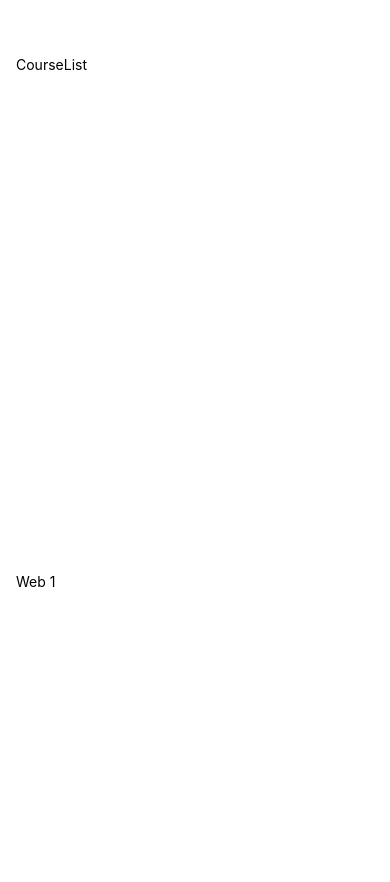
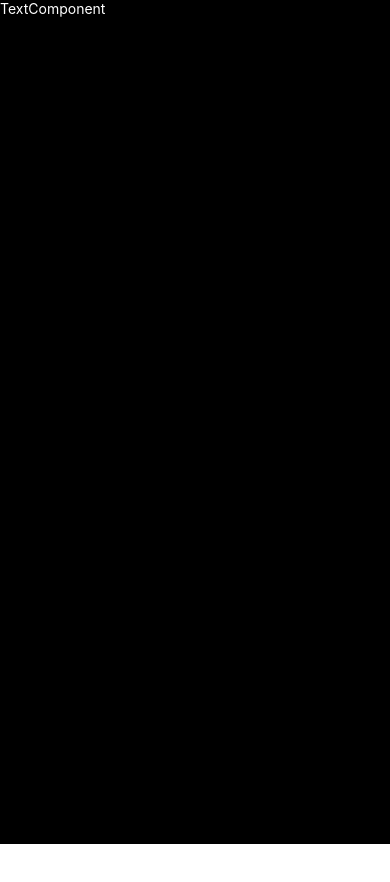
Before and after one commit to DavidBr89/mobile-les2-app, a React Native app: screen / in a window 390 px wide. Shown: the top 882 px of the page. After the commit the page ends 844 px from the top, so only its background shows below. Built offline with nearby package versions, Linux system fonts and the light colour scheme.

Commit message:
End of les 2

```diff
--- a/App.tsx
+++ b/App.tsx
@@ -10,14 +10,18 @@ import {
 
 import icon from "./assets/icon.png";
 import CourseList from "./src/components/CourseList";
+import TextComponent from "./src/components/TextComponent";
+
+// Provider (SafeAreaProvider) -> Context kan gebruiken in mijn app
+import { SafeAreaProvider } from "react-native-safe-area-context";
 
 export default function App() {
-  return <CourseList />;
+  // return <CourseList />;
 
   // return (
-  //   <ScrollView style={styles.container}>
-  //     <Text>Open up App.tsx to start working on your app!</Text>
-  //     <View style={{ backgroundColor: "red", padding: 16 }}>
+  //   <View style={styles.container}>
+  //     {/* RODE VIEW */}
+  //     <View style={{ flex: 1, backgroundColor: "red", padding: 16 }}>
   //       <Text style={{ fontSize: 28 }}>Mobile</Text>
   //       <Image
   //         source={{
@@ -33,50 +37,65 @@ export default function App() {
   //       <Image source={icon} style={{ width: 150, height: 50 }} />
   //     </View>
 
-  //     <TextInput
-  //       style={{
-  //         borderWidth: 2,
-  //         borderColor: "grey",
-  //         padding: 8,
-  //         margin: 8,
-  //         marginBottom: 800,
-  //       }}
-  //       placeholder="Email"
-  //       // defaultValue="david.breckx@hogent.be"
-  //       keyboardType="email-address"
-  //       autoComplete="email"
-  //       autoCorrect={false}
-  //       autoCapitalize="none"
-  //     />
+  //     {/* GROENE VIEW */}
+  //     <View style={{ flex: 4, backgroundColor: "green" }}>
+  //       <TextInput
+  //         style={{
+  //           borderWidth: 2,
+  //           borderColor: "grey",
+  //           padding: 8,
+  //           margin: 8,
+  //         }}
+  //         placeholder="Email"
+  //         // defaultValue="david.breckx@hogent.be"
+  //         keyboardType="email-address"
+  //         autoComplete="email"
+  //         autoCorrect={false}
+  //         autoCapitalize="none"
+  //       />
 
-  //     <TextInput
-  //       style={{
-  //         borderWidth: 2,
-  //         borderColor: "grey",
-  //         padding: 8,
-  //         margin: 8,
-  //       }}
-  //       placeholder="Wachtwoord"
-  //       // defaultValue="david.breckx@hogent.be"
-  //       autoComplete="current-password"
-  //       autoCorrect={false}
-  //       autoCapitalize="none"
-  //       secureTextEntry
-  //       // onChange={(event) => {
-  //       //   console.log(event.nativeEvent.text);
-  //       // }}
-  //       onChangeText={(text) => console.log(text)}
-  //     />
+  //       <TextInput
+  //         style={{
+  //           borderWidth: 2,
+  //           borderColor: "grey",
+  //           padding: 8,
+  //           margin: 8,
+  //           alignSelf: "stretch",
+  //         }}
+  //         placeholder="Wachtwoord"
+  //         // defaultValue="david.breckx@hogent.be"
+  //         autoComplete="current-password"
+  //         autoCorrect={false}
+  //         autoCapitalize="none"
+  //         secureTextEntry
+  //         // onChange={(event) => {
+  //         //   console.log(event.nativeEvent.text);
+  //         // }}
+  //         onChangeText={(text) => console.log(text)}
+  //       />
+  //     </View>
+
+  //     <View style={{ flex: 3, backgroundColor: "blue" }}>
+  //       <Text>Blauwe view</Text>
+  //     </View>
 
   //     <StatusBar style="auto" />
-  //   </ScrollView>
+  //   </View>
   // );
+
+  return (
+    <SafeAreaProvider>
+      {/* Context kan maar pas gebruikt worden als child van de Provider */}
+      <TextComponent />
+    </SafeAreaProvider>
+  );
 }
 
 const styles = StyleSheet.create({
   container: {
     flex: 1,
-    backgroundColor: "#fff",
+    // flexDirection: "row",
+    backgroundColor: "yellow",
     // alignItems: "center",
     // justifyContent: "center",
   },
--- a/package.json
+++ b/package.json
@@ -12,7 +12,8 @@
     "expo": "~51.0.28",
     "expo-status-bar": "~1.12.1",
     "react": "18.2.0",
-    "react-native": "0.74.5"
+    "react-native": "0.74.5",
+    "react-native-safe-area-context": "4.10.5"
   },
   "devDependencies": {
     "@babel/core": "^7.20.0",
--- a/src/components/CourseList.tsx
+++ b/src/components/CourseList.tsx
@@ -1,4 +1,15 @@
-import { FlatList, ScrollView, StyleSheet, Text, View } from "react-native";
+import {
+  Button,
+  FlatList,
+  GestureResponderEvent,
+  GestureResponderHandlers,
+  Pressable,
+  ScrollView,
+  StyleSheet,
+  Text,
+  TouchableOpacity,
+  View,
+} from "react-native";
 import React from "react";
 
 const courses = [
@@ -9,9 +20,45 @@ const courses = [
 ];
 
 const CourseList = () => {
+  // Als referentie event handler -> event typen met TypeScript
+  const handlePress = (event: GestureResponderEvent) => {
+    console.log("Er is geklikt op de knop!: ", event.target);
+  };
+
   return (
     <View style={styles.container}>
       <Text>CourseList</Text>
+
+      <Button title="Klik mij (Button)" onPress={handlePress}></Button>
+
+      <TouchableOpacity
+        style={{
+          backgroundColor: "blue",
+          paddingHorizontal: 16,
+          height: 40,
+        }}
+        onPress={(event) => {
+          console.log("Geklikt op de Touchable Opacity: ");
+        }}
+        onLongPress={() => {
+          console.log("Lang geklikt op de Touchable Opacity");
+        }}>
+        <Text style={{ textAlign: "center", color: "white" }}>
+          Klik mij (Touchable Opacity)
+        </Text>
+      </TouchableOpacity>
+
+      <Pressable
+        style={{
+          marginTop: 16,
+          backgroundColor: "blue",
+          paddingHorizontal: 16,
+        }}
+        onPress={() => {
+          console.log("Geklikt op de Pressable!");
+        }}>
+        <Text>Klik mij (Pressable)</Text>
+      </Pressable>
 
       {/* Opgelet met map -> performantie redenen */}
       {/* {courses.map((c) => (
--- /dev/null
+++ b/src/components/TextComponent.tsx
@@ -0,0 +1,32 @@
+import { SafeAreaView, StyleSheet, Text, View } from "react-native";
+import React from "react";
+import { useSafeAreaInsets } from "react-native-safe-area-context";
+import { StatusBar } from "expo-status-bar";
+
+const TextComponent = () => {
+  // Hooks -> Je kan enkel maar gebruiken in een function component
+  const { top, bottom, left, right } = useSafeAreaInsets();
+
+  return (
+    <View
+      style={{
+        ...styles.container,
+        paddingTop: top,
+        paddingBottom: bottom,
+        paddingLeft: left,
+        paddingRight: right,
+      }}>
+      <Text style={{ color: "white" }}>TextComponent</Text>
+      <StatusBar style="light" />
+    </View>
+  );
+};
+
+export default TextComponent;
+
+const styles = StyleSheet.create({
+  container: {
+    flex: 1,
+    backgroundColor: "black",
+  },
+});
```
Also changed, not shown: 1 other file (tests, documents, lock files or other folders).
